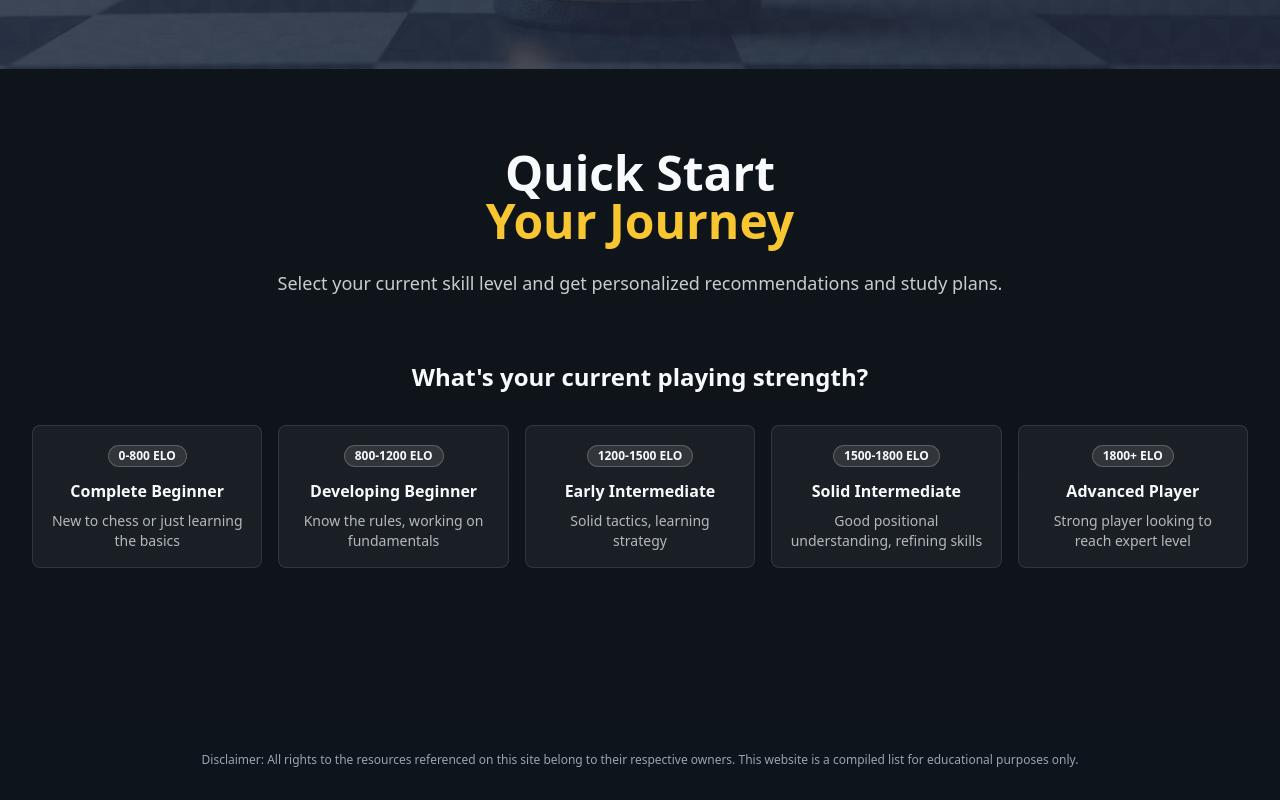
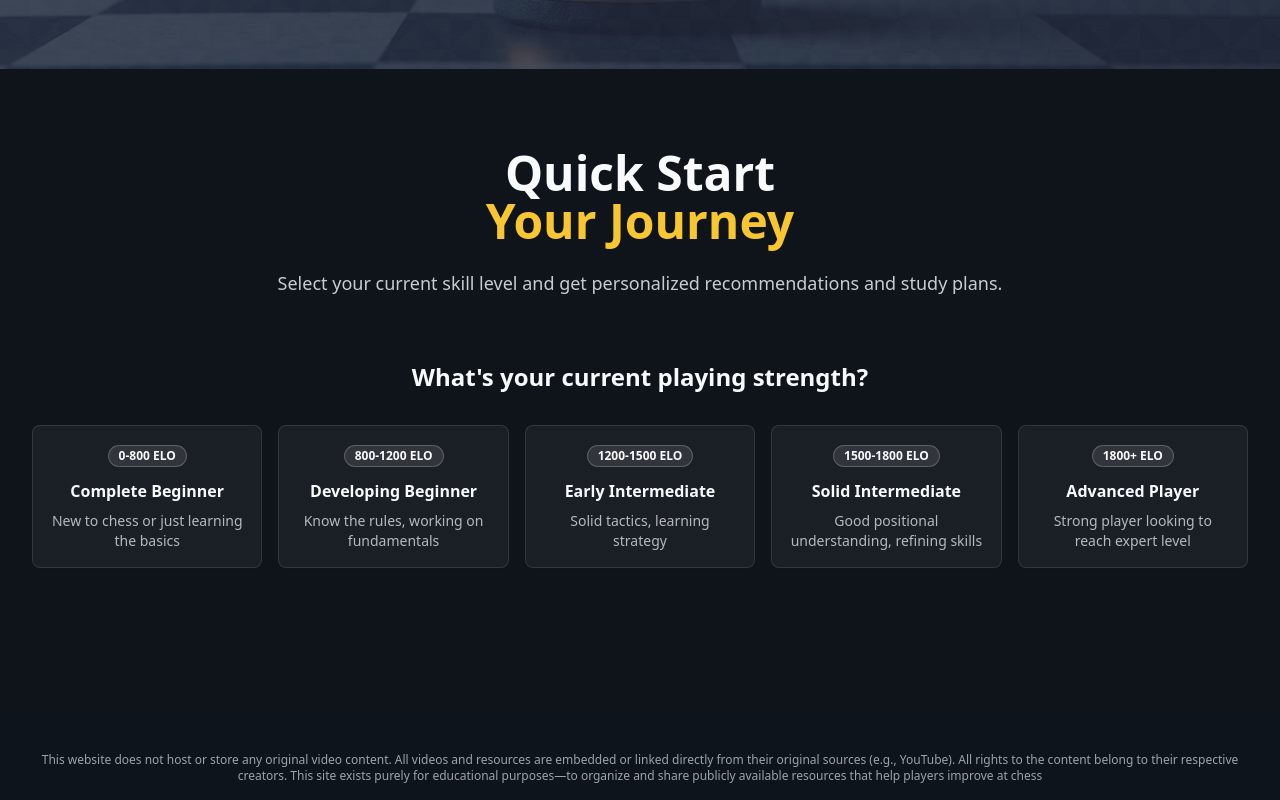
Before and after one commit to zeeshankhan-05/ChessPath, a React (Vite) app: page / in a window 1280 px wide. Shown: the part 796-1596 px from the top of the page. Built offline with nearby package versions, Linux system fonts and the light colour scheme.

Commit message:
Fix typo in video title and update disclaimer for clarity on content sourcing

```diff
--- a/src/data/chessData.ts
+++ b/src/data/chessData.ts
@@ -579,7 +579,7 @@ export const advancedTopics = [
         difficulty: "Advanced",
       },
       {
-        title: "YouTube: Mastering Endgame Technique by ChessCoah Andras",
+        title: "YouTube: Mastering Endgame Technique by ChessCoach Andras",
         description: "A video on becoming more proficient in endgame situations.",
         url: "https://www.youtube.com/watch?v=TbrjW4bUcUo",
         type: "video",
--- a/src/pages/Index.tsx
+++ b/src/pages/Index.tsx
@@ -14,7 +14,7 @@ const Index = () => {
       <QuickStartSection />
       <div className="text-xs text-gray-400 text-center mt-10 mb-4 px-4">
         <span>
-          Disclaimer: All rights to the resources referenced on this site belong to their respective owners. This website is a compiled list for educational purposes only.
+          This website does not host or store any original video content. All videos and resources are embedded or linked directly from their original sources (e.g., YouTube). All rights to the content belong to their respective creators. This site exists purely for educational purposes—to organize and share publicly available resources that help players improve at chess
         </span>
       </div>
     </div>
```
